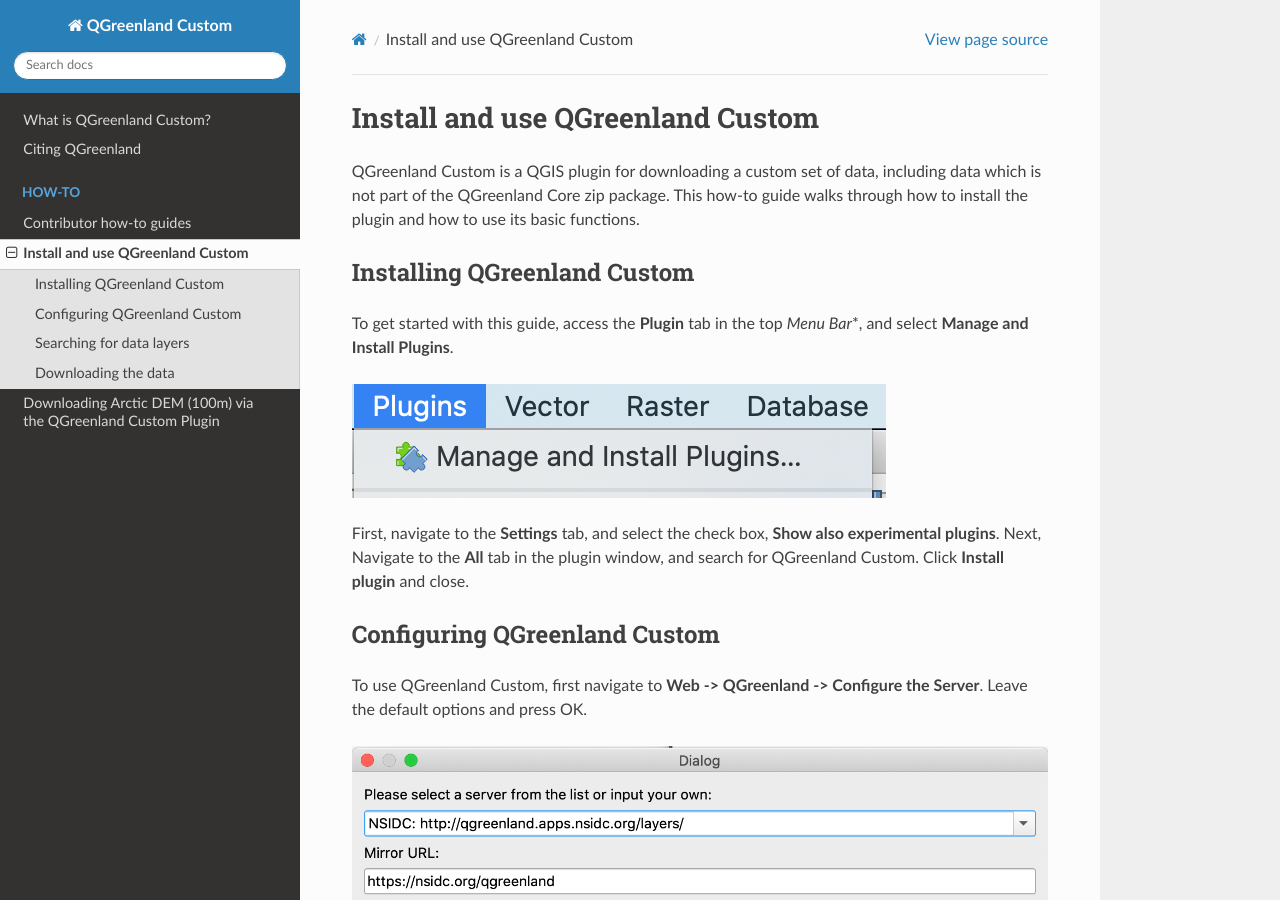
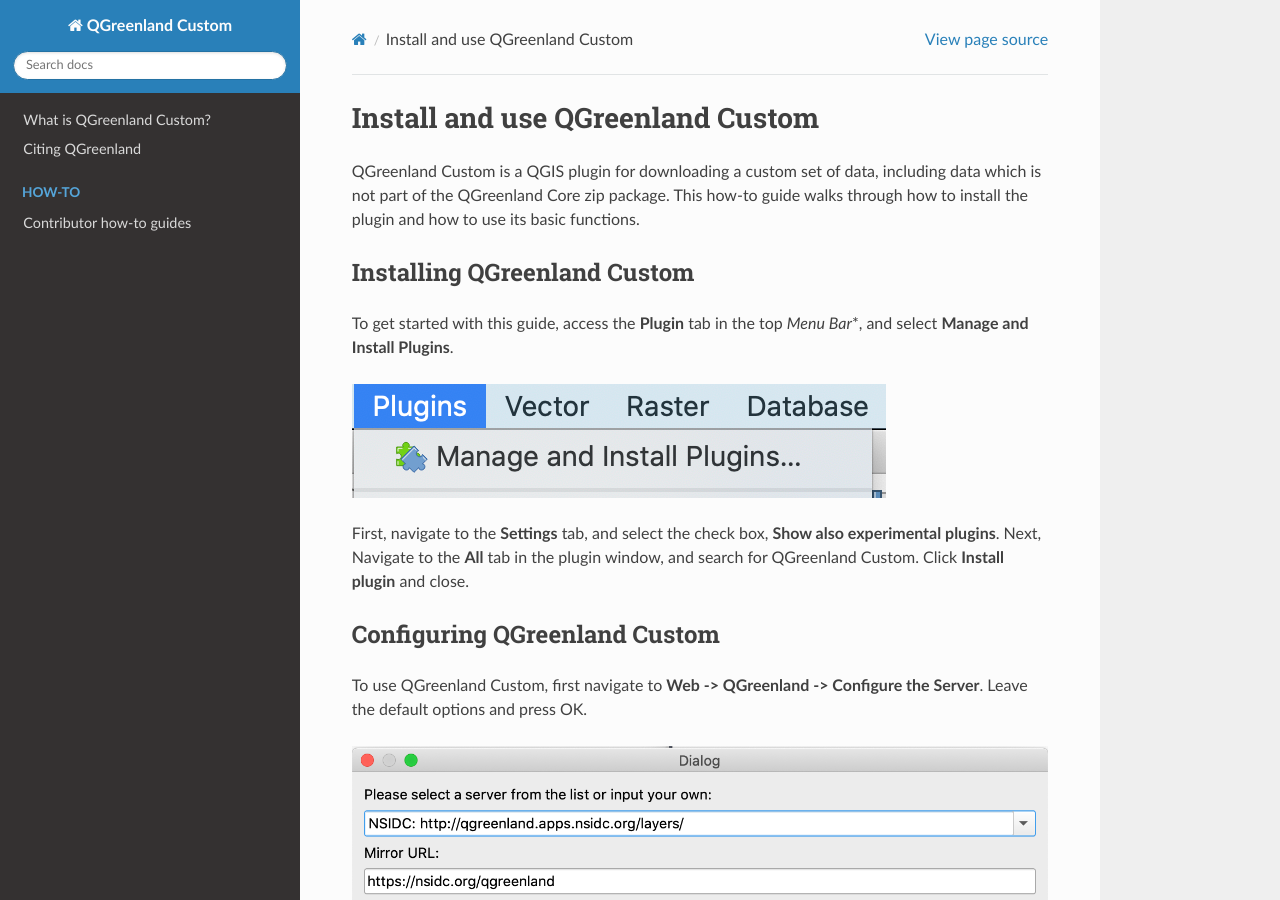
Before and after one commit to nsidc/qgreenland-plugin, a Sphinx documentation site: the page built from help/source/user-how-to/plugin-how-to.md, in a window 1280 px wide and 900 px high. Built offline with Sphinx 7.4.7 and the Read the Docs theme 2.0.0, drawn with Linux system fonts in a browser that asks for light colours; formulas are drawn with MathJax 3; pages that are not in the unit, such as notebooks, are missing from menus.

```diff
--- a/help/source/index.rst
+++ b/help/source/index.rst
@@ -21,8 +21,7 @@ QGreenland Custom
     :hidden:
 
     ./contributor-how-to/index
-    ./plugin-how-to.md
-    ./arctic-dem-how-to.md
+    ./user-how-to/index
 
 
 .. only:: builder_html
```
Also changed, not shown: help/source/user-how-to/arctic-dem-how-to.md (renamed from help/source/arctic-dem-how-to.md), help/source/user-how-to/plugin-how-to.md (renamed from help/source/plugin-how-to.md).
